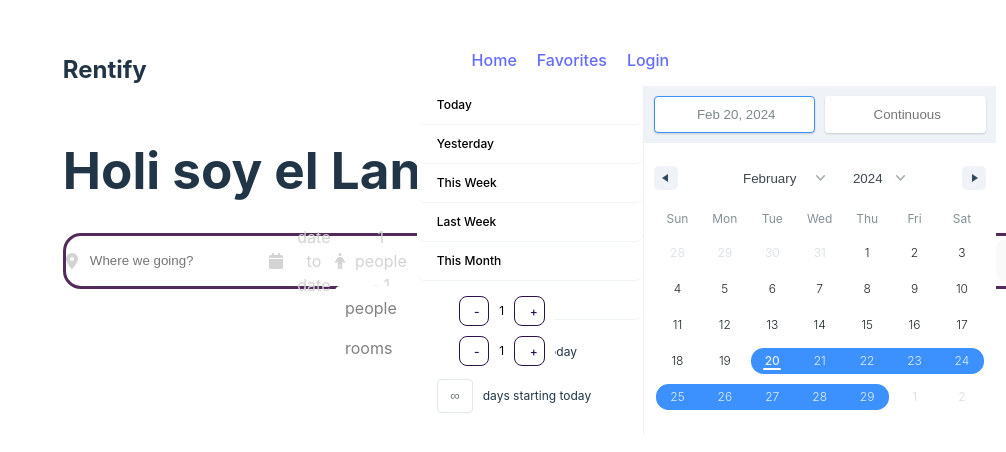
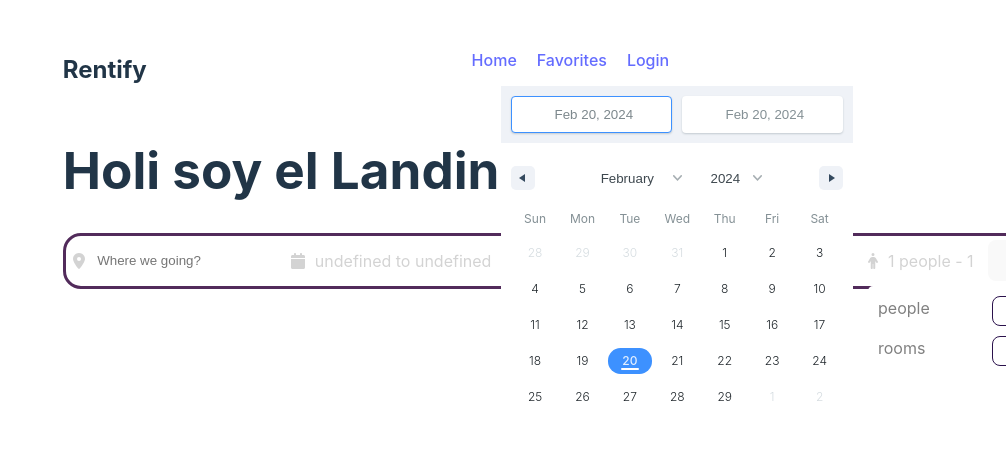
Before and after one commit to jlcarrascof/PF-Henry-Project, a React (Vite) app in the folder Client/vite-project/: page / in a window 1280 px wide. Shown: the top 452 px of the page, without its empty margins (274-1280 px from the left). Built offline with nearby package versions, Linux system fonts and the light colour scheme.

Commit message:
calendario funcionando

```diff
--- a/Client/vite-project/src/components/searchBar/SearchBar.tsx
+++ b/Client/vite-project/src/components/searchBar/SearchBar.tsx
@@ -8,6 +8,7 @@ import {
 import { Range, DateRange, DateRangePicker } from "react-date-range";
 import "react-date-range/dist/styles.css"; // main css file
 import "react-date-range/dist/theme/default.css"; // theme css file
+import { format } from "date-fns";
 // dependencies
 import { useState } from "react";
 // Styles
@@ -16,14 +17,14 @@ import styles from "../searchBar/SearchBar.module.css";
 const SearchBar: React.FC = () => {
   // calendar framework
   interface State {
-    startDate: Date | undefined;
+    startDate: Date ;
     endDate: Date | undefined;
     key: string;
   }
 
   const initialState: State = {
     startDate: new Date(),
-    endDate: undefined,
+    endDate: new Date(),
     key: "selection",
   };
 
@@ -83,7 +84,15 @@ const SearchBar: React.FC = () => {
       </div>
       <div className={styles.headerSearchItem}>
         <FontAwesomeIcon icon={faCalendar} className={styles.headerIcon} />
-        <span className={styles.headerSearchText}> date to date </span>
+        <span className={styles.headerSearchText}> {`${state[0] && format(state[0].startDate, "MM/DD/YYYY")} to ${state[0] && format(state[0].endDate, "MM/DD/YYYY")}`} </span>
+        <DateRange
+          editableDateInputs={true}
+          onChange={(item) => {//@ts-ignore
+            handleChange(item)
+          }}
+          moveRangeOnFirstSelection={false}
+          ranges={[state]}
+        />
       </div>
       <div className={styles.headerSearchItem}>
         <FontAwesomeIcon icon={faPerson} className={styles.headerIcon} />
@@ -91,12 +100,6 @@ const SearchBar: React.FC = () => {
           {" "}
           {`${options.people} people - ${options.rooms}`}{" "}
         </span>
-        <DateRangePicker
-          editableDateInputs={true}
-          onChange={() => handleChange}
-          moveRangeOnFirstSelection={false}
-          ranges={[state]}
-        />
         <div className={styles.options}>
           <div className={styles.optionItem}>
             <span className={styles.optionText}> people </span>
```
